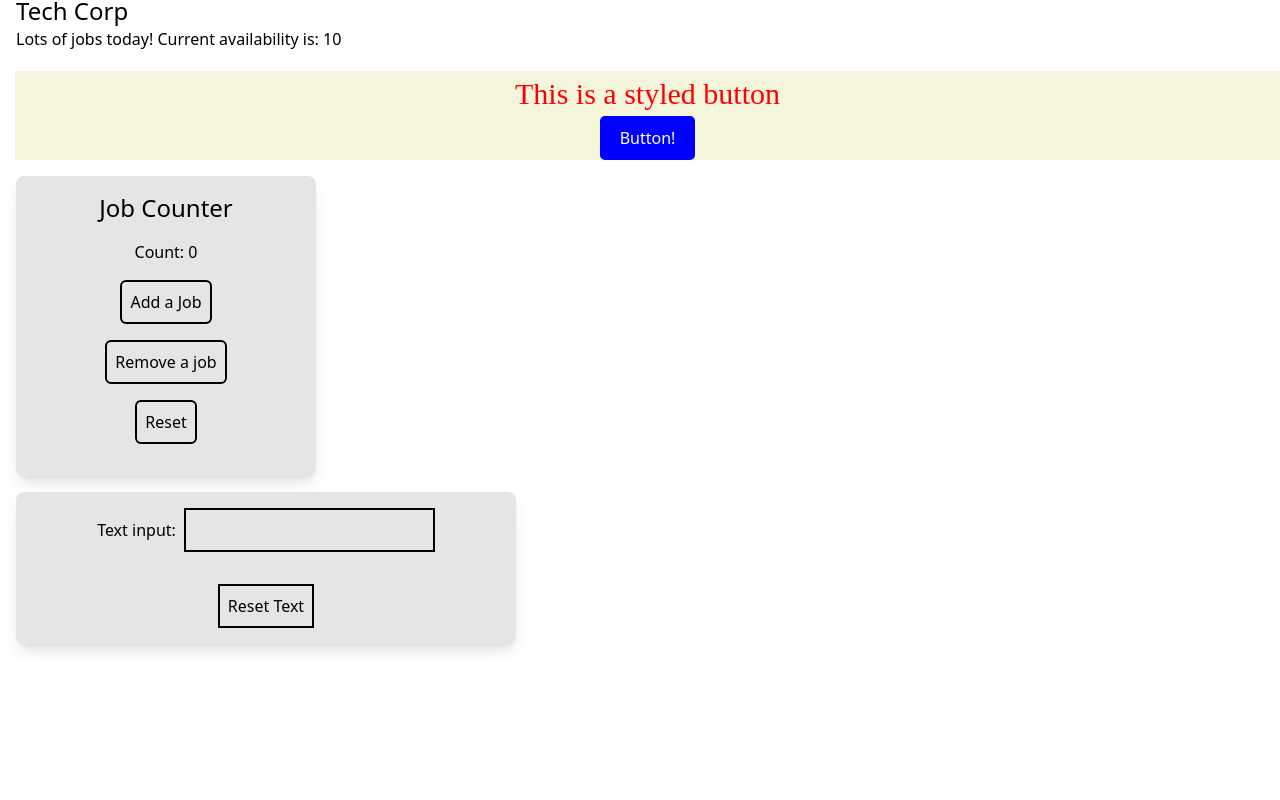
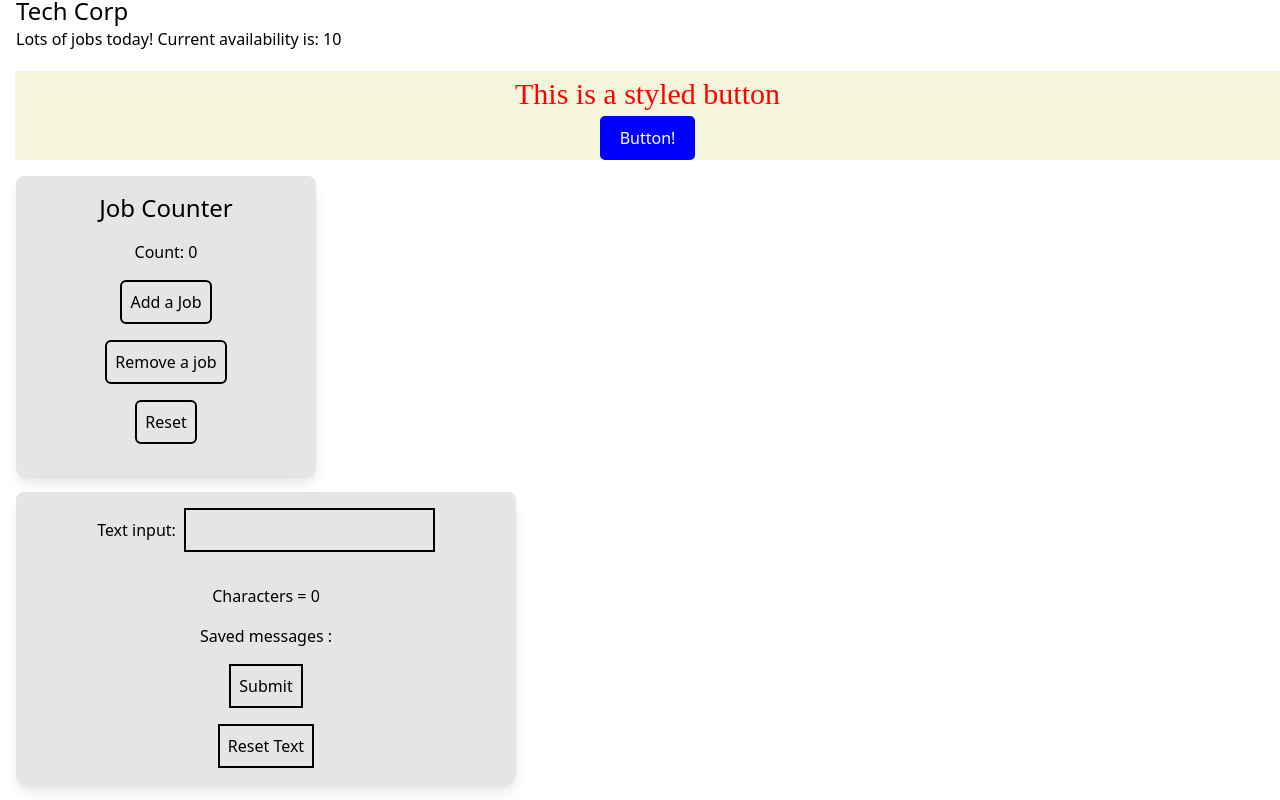
Before and after one commit to Ben-Cor/ITOnlineReact, a React (Vite) app: page / in a window 1280 px wide. Shown: the part 498-1298 px from the top of the page. Before the commit the page ends 1158 px from the top, so only its background shows below. Built offline with nearby package versions, Linux system fonts and the light colour scheme.

Commit message:
added form submit button with basic validation and character count

```diff
--- a/src/components/DynamicForm.jsx
+++ b/src/components/DynamicForm.jsx
@@ -3,15 +3,31 @@ import { useState } from "react";
 function DymanicForm () {
 
     const [formData, setFormData] = useState("");
+    const [formMessages, setFormMessages] = useState([]);
+    const [characterCount, setCharacterCount] = useState(0);
 
     function handleChangeInput (e) {
         setFormData(e.target.value);
+        setCharacterCount(e.target.value.length);
         };
 
     function handleDataReset (e) {
         e.preventDefault();
         setFormData("");
+        setCharacterCount(0);
         document.getElementById("text").value = "";
+    }
+
+    function handleSubmit (e) {
+        e.preventDefault();
+        if (formData) {
+            setFormMessages([...formMessages, formData]);
+            setFormData("");
+            setCharacterCount(0);
+            document.getElementById("text").value = "";
+        } else {
+            alert("Please enter some text before submitting.");
+        }
     }
 
     return (
@@ -22,6 +38,9 @@ function DymanicForm () {
                     <input className="border-2 p-2" type="text" id="text" name="text" onChange={handleChangeInput} />
                 </div>
                 <p>{formData}</p>
+                <p>Characters = {characterCount}</p>
+                <p className="overflow-auto">Saved messages : {formMessages.join(', ')}</p>
+                <button className="border-2 p-2" onClick={handleSubmit}>Submit</button>
                 <button className="border-2 p-2" onClick={handleDataReset}>Reset Text</button>
             </form>
         </div>
```
